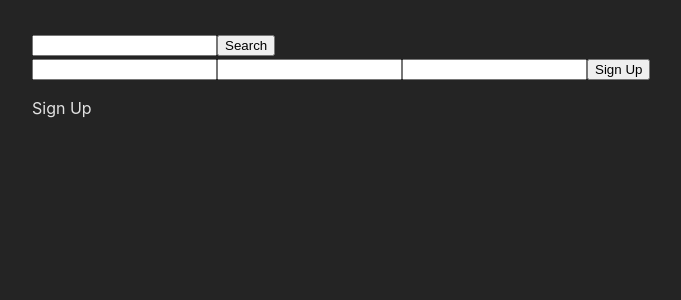
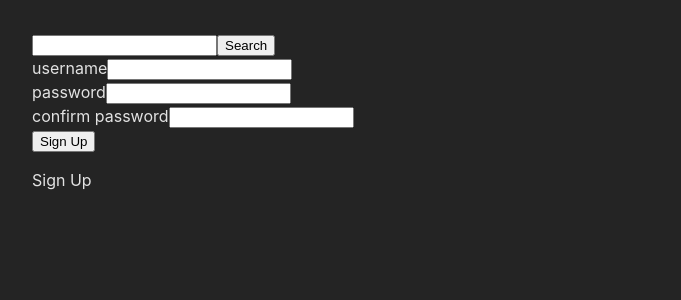
Before and after one commit to spiderthatcodes/inventory-frontend, a React (Vite) app: page / in a window 1280 px wide. Both pictures are taken after a click on the element "Sign Up". Shown: the top 300 px of the page, without its empty margins (0-681 px from the left). Built offline with nearby package versions, Linux system fonts and the light colour scheme; no server answers.

Commit message:
login and signup work

```diff
--- a/src/pages/NoAuth.tsx
+++ b/src/pages/NoAuth.tsx
@@ -1,4 +1,5 @@
 /* eslint-disable @typescript-eslint/no-explicit-any */
+import axios from 'axios';
 import { FC, useState } from 'react';
 
 const NoAuth: FC<{ setLoggedIn: any }> = ({ setLoggedIn }) => {
@@ -6,13 +7,21 @@ const NoAuth: FC<{ setLoggedIn: any }> = ({ setLoggedIn }) => {
     const [password, setPassword] = useState<string>('');
     const [confirmPassword, setConfirmPassword] = useState<string>('');
     const [signingUp, setSigningUp] = useState<boolean>(false);
-    setLoggedIn
+
     const login = () => {
         const user = {
             username: username,
             password: password,
         };
-        user;
+        axios
+            .post('http://localhost:8000/api/login/', user)
+            .then(({data}) => {
+                console.log(data);
+                setUsername('');
+                setPassword('');
+                setLoggedIn(true);
+            })
+            .catch((err) => console.log(err));
     };
 
     const signup = () => {
@@ -21,31 +30,54 @@ const NoAuth: FC<{ setLoggedIn: any }> = ({ setLoggedIn }) => {
             password: password,
             password_confirmation: confirmPassword,
         };
-        user;
+        axios
+            .post('http://localhost:8000/api/signup/', user)
+            .then(({data}) => {
+                console.log(data);
+                setUsername('');
+                setPassword('');
+                setConfirmPassword('')
+                setLoggedIn(true);
+            })
+            .catch((err) => console.log(err));
     };
 
     return (
         <div>
+            <label>
+                username
                 <input
                     type='text'
                     value={username}
                     onChange={(e) => setUsername(e.target.value)}
                     required
                 />
+            </label>
+            <br />
+            <label>
+                password
                 <input
                     type='password'
                     value={password}
                     onChange={(e) => setPassword(e.target.value)}
                     required
                 />
+            </label>
             {signingUp && (
+                <>
+                    <br />
+                    <label>
+                        confirm password
                         <input
                             type='password'
                             value={confirmPassword}
                             onChange={(e) => setConfirmPassword(e.target.value)}
                             required
                         />
+                    </label>
+                </>
             )}
+            <br />
             <button onClick={() => (signingUp ? signup() : login())}>
                 {signingUp ? 'Sign Up' : 'Login'}
             </button>
```
Lines whose indentation alone changed are shown as unchanged.
